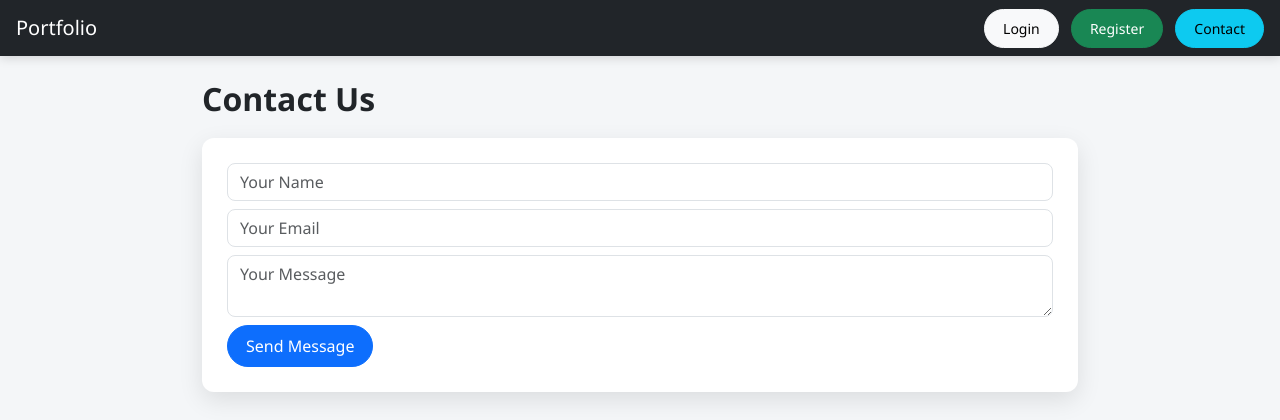
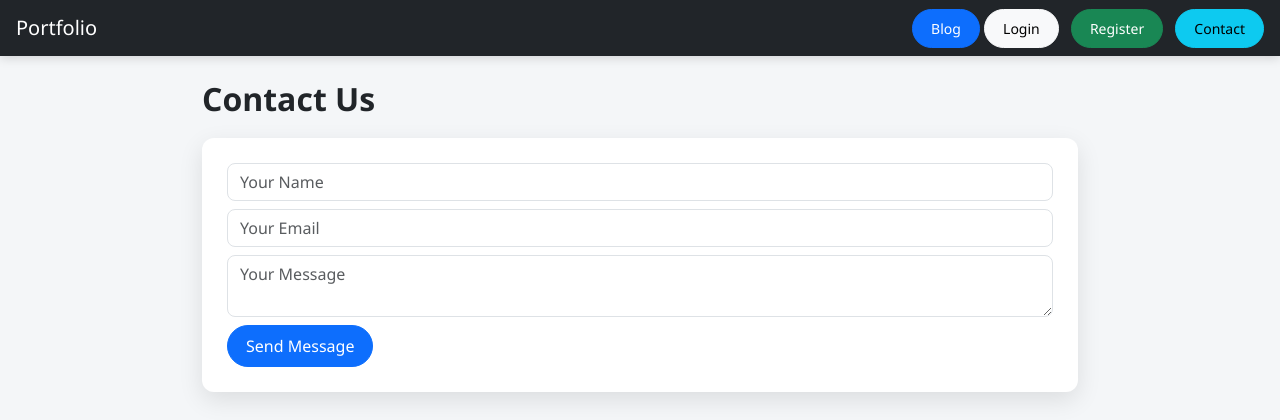
Before and after one commit to roshanmandal45/PortfolioPython, a Flask app: page /contact in a window 1280 px wide. Shown: the top 420 px of the page. Run offline with Flask 3, Linux system fonts and the light colour scheme.

Commit message:
Css added

```diff
--- a/templates/base.html
+++ b/templates/base.html
@@ -25,6 +25,7 @@
             <a href="{{ url_for('contact') }}" class="btn btn-info btn-sm me-2">Contact</a>
             <a href="{{ url_for('logout') }}" class="btn btn-danger btn-sm">Logout</a>
         {% else %}
+<a href="{{ url_for('blog') }}" class="btn btn-primary btn-sm  rounded-pill">Blog</a>
 
             <a href="{{ url_for('login') }}" class="btn btn-light btn-sm me-2">Login</a>
             <a href="{{ url_for('register') }}" class="btn btn-success btn-sm">Register</a>
```
